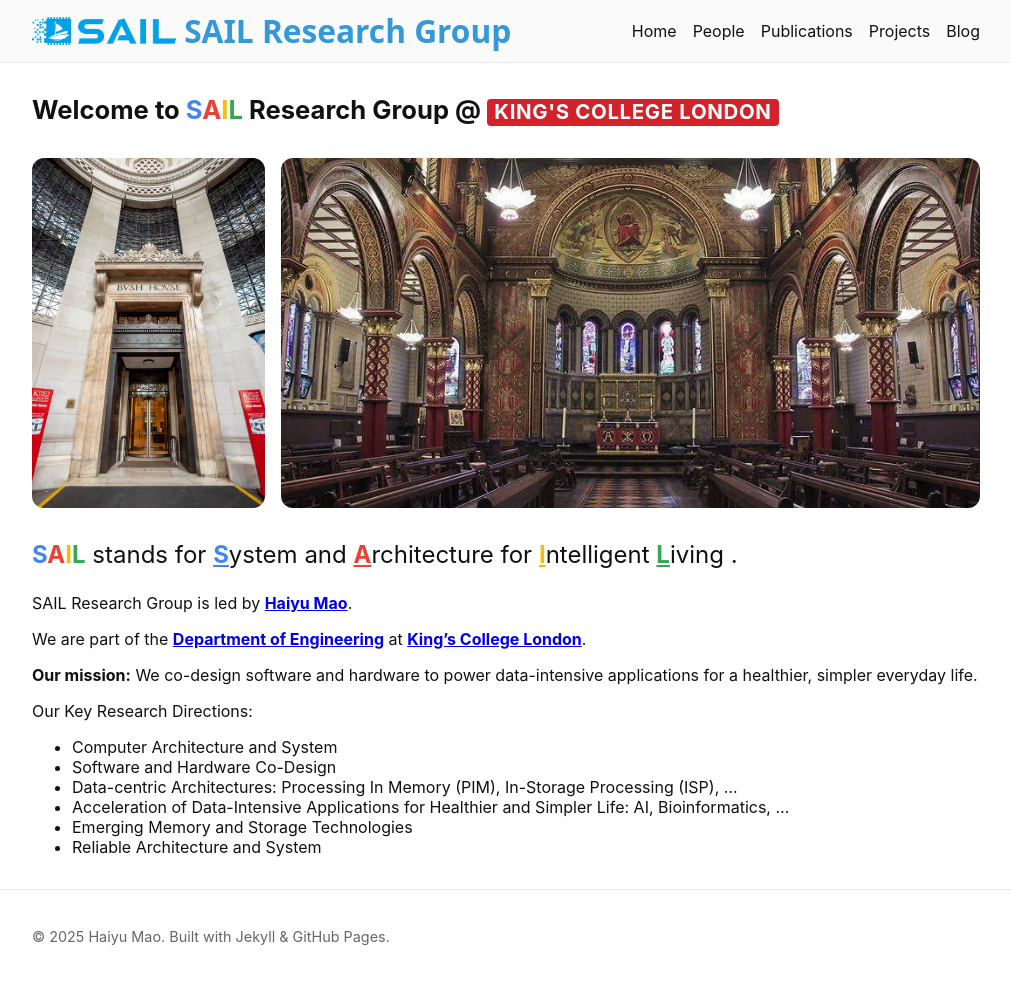
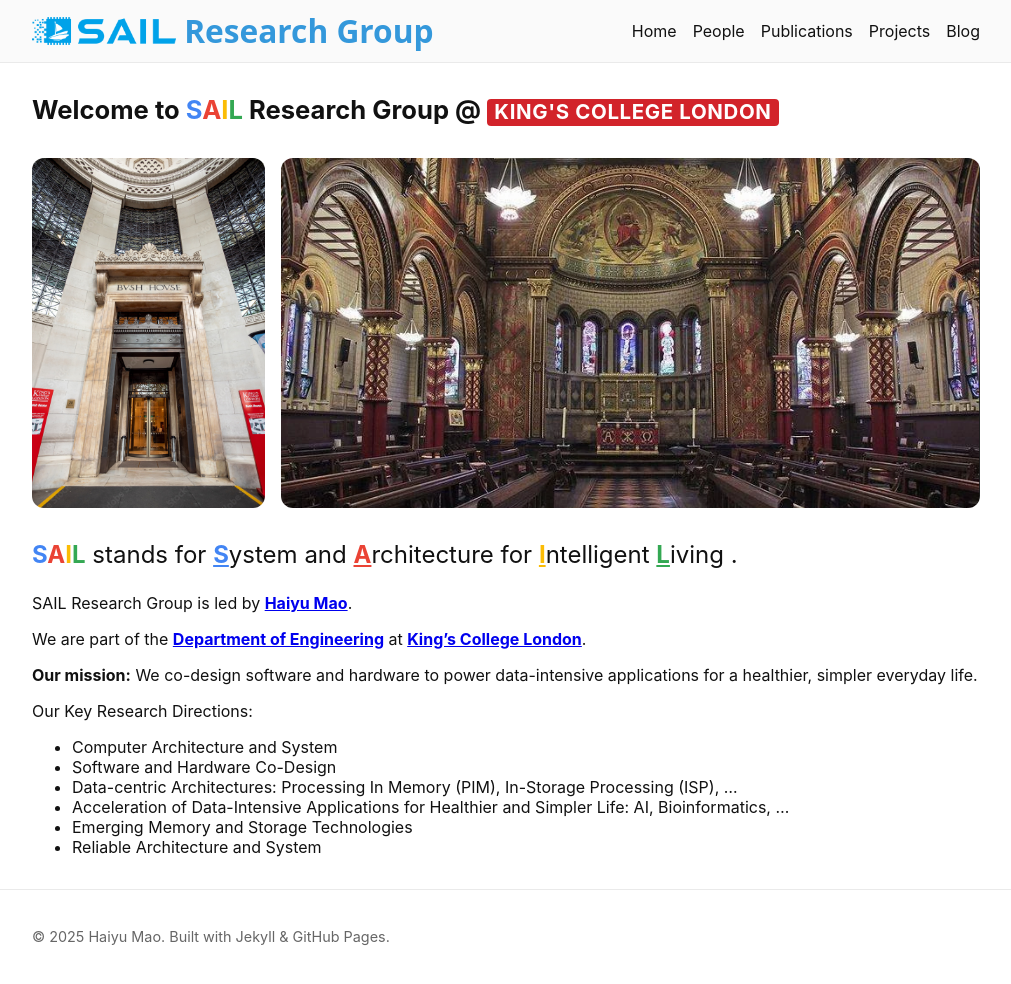
Before and after one commit to sail-research-group/sail-homepage, a Jekyll site: the page built from index.md, in a window 1280 px wide. Shown: the whole page, without its empty margins (134-1145 px from the left). Built offline with Jekyll 4.4.1, drawn with Linux system fonts in a browser that asks for light colours.

Commit message:
20251123

```diff
--- a/_config.yml
+++ b/_config.yml
@@ -1,4 +1,4 @@
-title: "SAIL Research Group"
+title: "Research Group"
 description: "Research in computer architecture, systems, AI acceleration, and health-related applications."
 url: "https://sail-research-group.github.io"        # e.g., https://your-username.github.io
 baseurl: "/sail-homepage"    # e.g., /your-repo-name for project pages
```
Also changed, not shown: index.md (+1 -1 lines), 7 other files.
